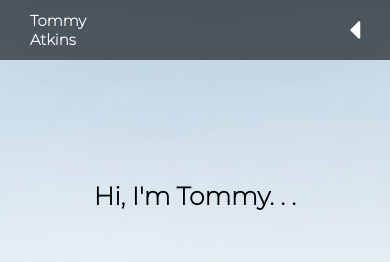
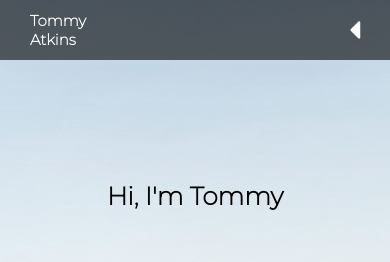
Before and after one commit to Tommy15101/my-portfolio, a React (Create React App) app: page / in a window 390 px wide. Shown: the top 262 px of the page. Built offline with nearby package versions, Linux system fonts and the light colour scheme.

Commit message:
mobile responsive changes

```diff
--- a/src/components/Main.js
+++ b/src/components/Main.js
@@ -10,7 +10,7 @@ import {
 const Main = () => {
   return (
     <HomeMainContainer>
-      <WelcomeHeader><h1>Hi, I'm Tommy. . .</h1></WelcomeHeader>
+      <WelcomeHeader><h1>Hi, I'm Tommy</h1></WelcomeHeader>
       <WelcomeText>
         <WelcomeLeft>
           <h3>Blockchain Developer</h3>
--- a/src/styles/NavStyle.js
+++ b/src/styles/NavStyle.js
@@ -138,9 +138,9 @@ export const MobileNavExtension = styled.div`
     width: 100%;
     height: 100vh;
     top: 0;
-    background-color: rgba(0,0,0,0.8);
+    background-color: rgba(0,0,0,0.9);
     display: grid;
-    grid-template-rows: 1fr 1fr;
+    grid-template-rows: 1fr 1.25fr;
     animation: ${dropDown} 1s ease-in-out;
     z-index: -1;
     @media (min-width: 768px) {
@@ -155,7 +155,7 @@ export const NavLinksExtended = styled.div`
     color: white;
     li {
         margin: 60px 0 60px 0;
-        font-size: 20px;
+        font-size: 25px;
         cursor: pointer;
     }
 `
```
